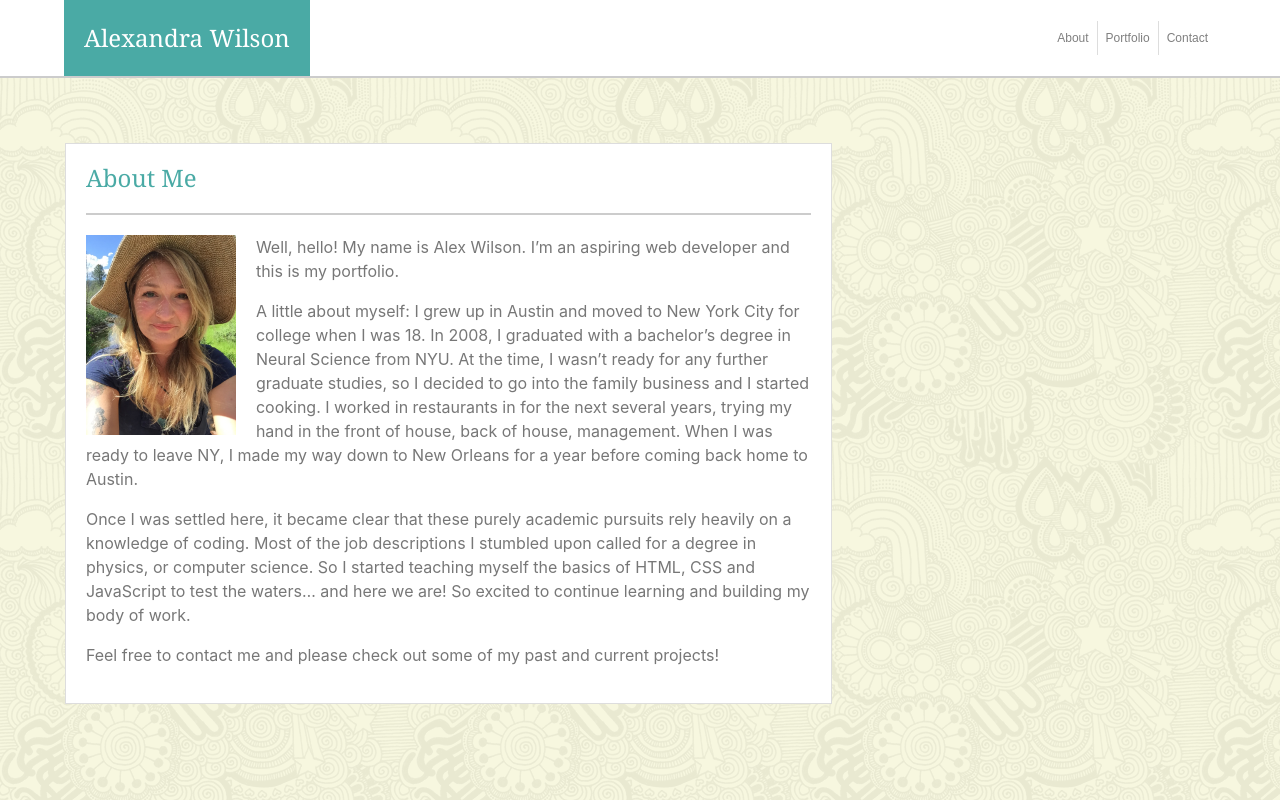
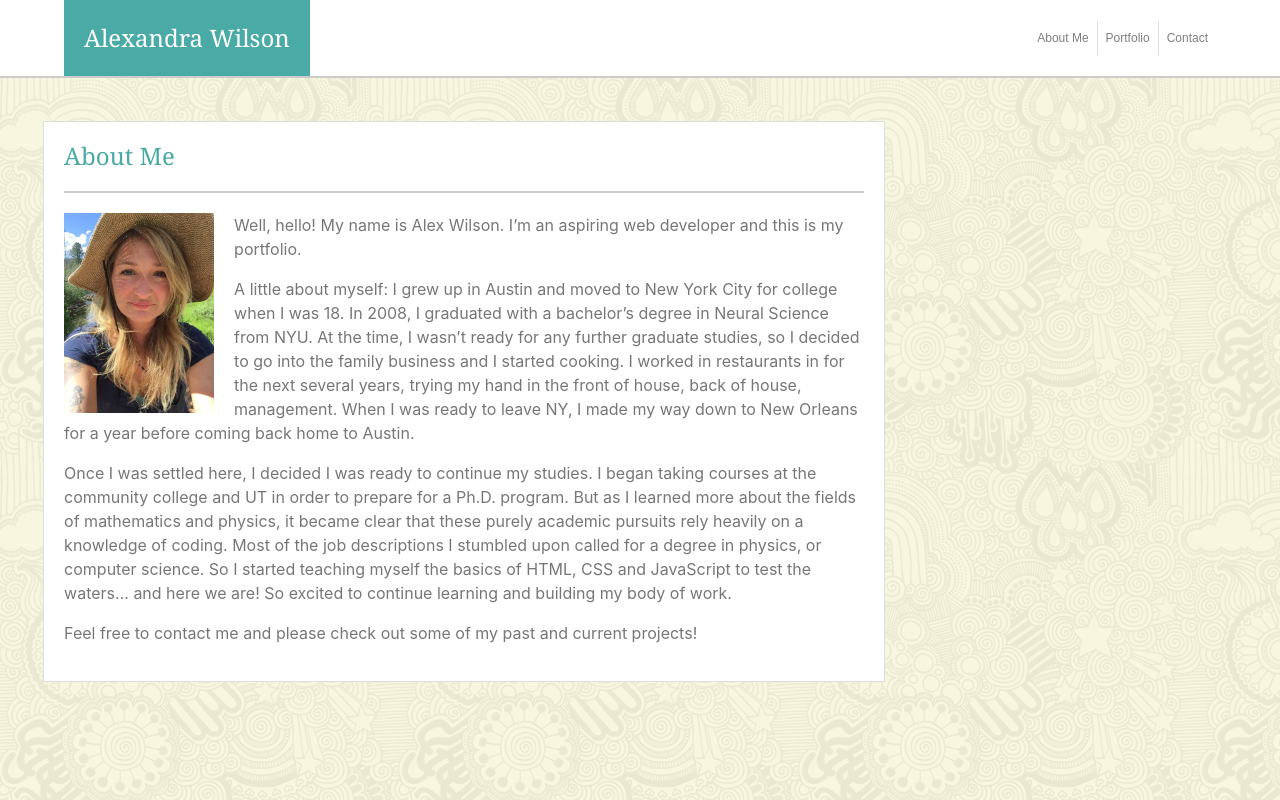
Before and after one commit to alrewi/Bootstrap-Portfolio, a plain HTML site: page index.html in a window 1280 px wide. Shown: the top 800 px of the page. Drawn offline with nearby package versions, Linux system fonts and the light colour scheme.

Commit message:
final. fixed the nav bar and made all pages fully responsive.

```diff
--- a/css/style.css
+++ b/css/style.css
@@ -34,9 +34,10 @@ Nav Bar
     border-right: 1px solid #dddddd;
     padding-right: 5px;
 }
-#navbarSupportedContent {
+.navbar-nav {
     position: absolute;
     right: 5%;
+    background: #ffffff;
 }
 /*
 ====================
@@ -54,7 +55,6 @@ Main Content Area
     margin-bottom: 15%;
     border: 1px solid #dddddd;
     padding: 20px;
-    width: 60%;
     background-color: #ffffff;
 }
 h1 {
@@ -62,8 +62,9 @@ h1 {
     border-bottom: 2px solid #cccccc;
     font-family: 'Georgia', Times, Times New Roman, serif;
     font-size: 24px;
-    padding: 0 0 20px 0;
     margin-bottom: 20px;
+    width: 100%;
+    padding-bottom: 20px;
 }
 /*
 ====================
@@ -171,3 +172,18 @@ Footer
     display: inline-block;
     margin-top: 35px;
 }
+
+@media (max-width: 640px) {
+    .col-lg-4 {
+        display: none;
+    }
+    .navbar-nav {
+        z-index: 1;
+    }
+    .nav-link-border {
+        border: 0 3px 0 3px solid #cccccc;
+    }
+    .nav-link-border-bottom {
+        border: 0 3px 3px 3px solid #cccccc;
+    }
+}
--- a/index.html
+++ b/index.html
@@ -5,42 +5,39 @@
 
         <meta charset="UTF-8" />
         <title>Alex's Portfolio</title>
+        <script src="https://code.jquery.com/jquery-3.3.1.slim.min.js" integrity="sha384-q8i/X+965DzO0rT7abK41JStQIAqVgRVzpbzo5smXKp4YfRvH+8abtTE1Pi6jizo" crossorigin="anonymous"></script>
+        <script src="https://cdnjs.cloudflare.com/ajax/libs/popper.js/1.14.7/umd/popper.min.js" integrity="sha384-UO2eT0CpHqdSJQ6hJty5KVphtPhzWj9WO1clHTMGa3JDZwrnQq4sF86dIHNDz0W1" crossorigin="anonymous"></script>
         <link rel="stylesheet" href="https://stackpath.bootstrapcdn.com/bootstrap/4.3.1/css/bootstrap.min.css" integrity="sha384-ggOyR0iXCbMQv3Xipma34MD+dH/1fQ784/j6cY/iJTQUOhcWr7x9JvoRxT2MZw1T" crossorigin="anonymous">
         <script src="https://stackpath.bootstrapcdn.com/bootstrap/4.3.1/js/bootstrap.min.js" integrity="sha384-JjSmVgyd0p3pXB1rRibZUAYoIIy6OrQ6VrjIEaFf/nJGzIxFDsf4x0xIM+B07jRM" crossorigin="anonymous"></script>
-        <script src="https://code.jquery.com/jquery-3.3.1.slim.min.js" integrity="sha384-q8i/X+965DzO0rT7abK41JStQIAqVgRVzpbzo5smXKp4YfRvH+8abtTE1Pi6jizo" crossorigin="anonymous"></script>
-        <script src="https://cdnjs.cloudflare.com/ajax/libs/popper.js/1.14.7/umd/popper.min.js" integrity="sha384-UO2eT0CpHqdSJQ6hJty5KVphtPhzWj9WO1clHTMGa3JDZwrnQq4sF86dIHNDz0W1" crossorigin="anonymous"></script>
         <link rel="stylesheet" href="css/style.css">
 
     </head>
 
     <body>
 
-        <nav class="navbar navbar-expand-lg navbar-light">
+        <nav class="navbar navbar-expand-sm navbar-light">
             <a class="navbar-brand" href="index.html">Alexandra Wilson</a>
-
-            <div class="collapse navbar-collapse" id="navbarSupportedContent">
-                <ul class="navbar-nav">
-                <li class="nav-item">
-                    <a class="nav-link nav-link-border" href="index.html">About</a>
-                </li>
-                <li class="nav-item">
-                    <a class="nav-link nav-link-border" href="portfolio.html">Portfolio</a>
-                </li>
-                <li class="nav-item">
-                    <a class="nav-link" href="contact.html">Contact</a>
-                    </li>
-                </ul>
+            <button class="navbar-toggler" type="button" data-toggle="collapse" data-target="#navbarNavAltMarkup" aria-controls="navbarNavAltMarkup" aria-expanded="false" aria-label="Toggle navigation">
+              <span class="navbar-toggler-icon"></span>
+            </button>
+            <div class="collapse navbar-collapse" id="navbarNavAltMarkup">
+              <div class="navbar-nav">
+                <a class="nav-item nav-link nav-link-border" href="index.html">About Me</a>
+                <a class="nav-item nav-link nav-link-border" href="portfolio.html">Portfolio</a>
+                <a class="nav-item nav-link nav-link-border-bottom" href="contact.html">Contact</a>
+              </div>
             </div>
           </nav>
 
         <div class="background">
+            <div class="row">
 
+                <div class="col-lg-8">
                     <section class="container">
 
                         <h1>
                             About Me
                         </h1>
-
                         <img id="my-photo" src="images/IMG_1420.jpeg" class="img-fluid" alt="Responsive image">
 
                         <div id="bio">
@@ -52,7 +49,7 @@
                                 A little about myself: I grew up in Austin and moved to New York City for college when I was 18. In 2008, I graduated with a bachelor’s degree in Neural Science from NYU. At the time, I wasn’t ready for any further graduate studies, so I decided to go into the family business and I started cooking. I worked in restaurants in for the next several years, trying my hand in the front of house, back of house, management. When I was ready to leave NY, I made my way down to New Orleans for a year before coming back home to Austin.
                             </p>
                             <p>
-                        Once I was settled here, it became clear that these purely academic pursuits rely heavily on a knowledge of coding. Most of the job descriptions I stumbled upon called for a degree in physics, or computer science. So I started teaching myself the basics of HTML, CSS and JavaScript to test the waters… and here we are! So excited to continue learning and building my body of work.
+                                Once I was settled here, I decided I was ready to continue my studies. I began taking courses at the community college and UT in order to prepare for a Ph.D. program. But as I learned more about the fields of mathematics and physics, it became clear that these purely academic pursuits rely heavily on a knowledge of coding. Most of the job descriptions I stumbled upon called for a degree in physics, or computer science. So I started teaching myself the basics of HTML, CSS and JavaScript to test the waters… and here we are! So excited to continue learning and building my body of work.
                             </p>
                             <p>
                                 Feel free to contact me and please check out some of my past and current projects!
@@ -61,6 +58,10 @@
                         </div>
 
                     </section>
+                </div>
+
+                <div class="col-lg-4"></div>
+            </div>
 
         </div>
 
```
Also changed, not shown: contact.html (+11 -19 lines), portfolio.html (+11 -18 lines). Lines whose indentation alone changed are shown as unchanged.
